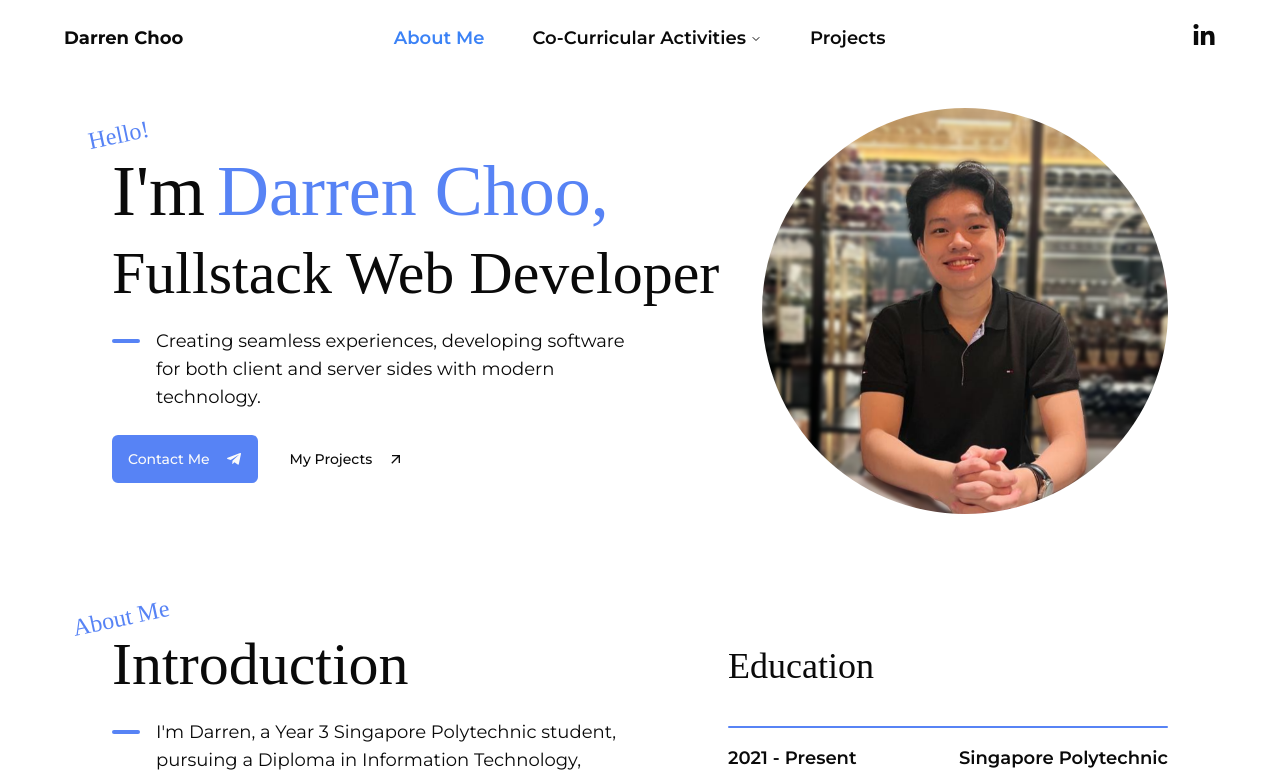
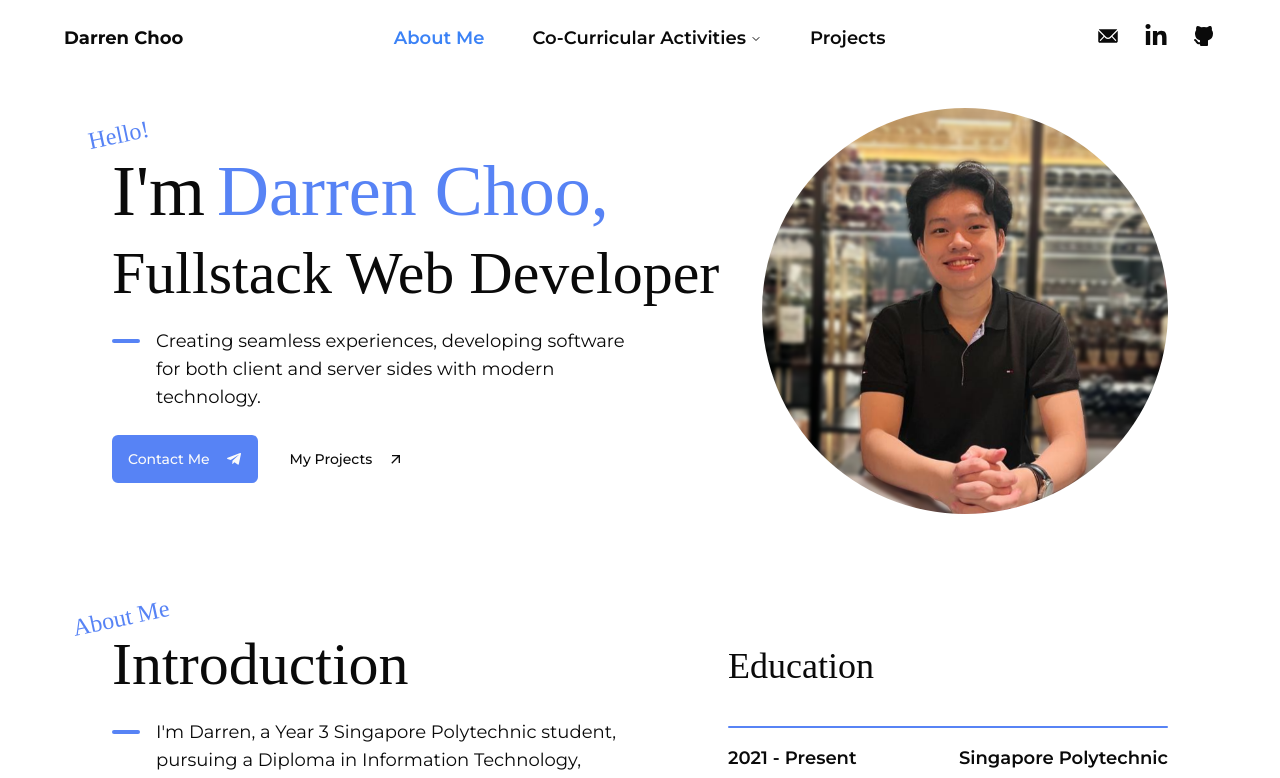
Before and after one commit to DarrenChooo/portfolio, a Next.js app: page / in a window 1280 px wide. Shown: the top 778 px of the page. Built offline with nearby package versions, Linux system fonts and the light colour scheme.

Commit message:
Edited navbar links at top right

```diff
--- a/src/app/components/navbar.tsx
+++ b/src/app/components/navbar.tsx
@@ -3,7 +3,9 @@
 import { usePathname } from "next/navigation";
 import * as React from "react";
 import NextLink from "next/link";
-import { FaLinkedinIn } from "react-icons/fa";
+import { FaLinkedinIn, FaTelegramPlane } from "react-icons/fa";
+import { TbBrandGithubFilled } from "react-icons/tb";
+import { IoIosMail } from "react-icons/io";
 
 import { cn } from "@/lib/utils";
 import {
@@ -110,13 +112,27 @@ export default function NavigationMenuDemo() {
         </NavigationMenu>
       </div>
 
-      <div className="ps-24 py-2">
+      <div className="py-2 flex space-x-6">
+        <a
+          href="mailto:darrenchoojh88@email.com"
+          target="_blank"
+          rel="noopener noreferrer"
+        >
+          <IoIosMail className="h-6 w-6 hover:text-lightblue" />
+        </a>
         <a
           href="https://www.linkedin.com/in/darren-choo-921654239/"
           target="_blank"
           rel="noopener noreferrer"
         >
           <FaLinkedinIn className="h-6 w-6 hover:text-lightblue" />
+        </a>
+        <a
+          href="https://github.com/DarrenChooo"
+          target="_blank"
+          rel="noopener noreferrer"
+        >
+          <TbBrandGithubFilled className="h-6 w-6 hover:text-lightblue" />
         </a>
       </div>
     </div>
```
